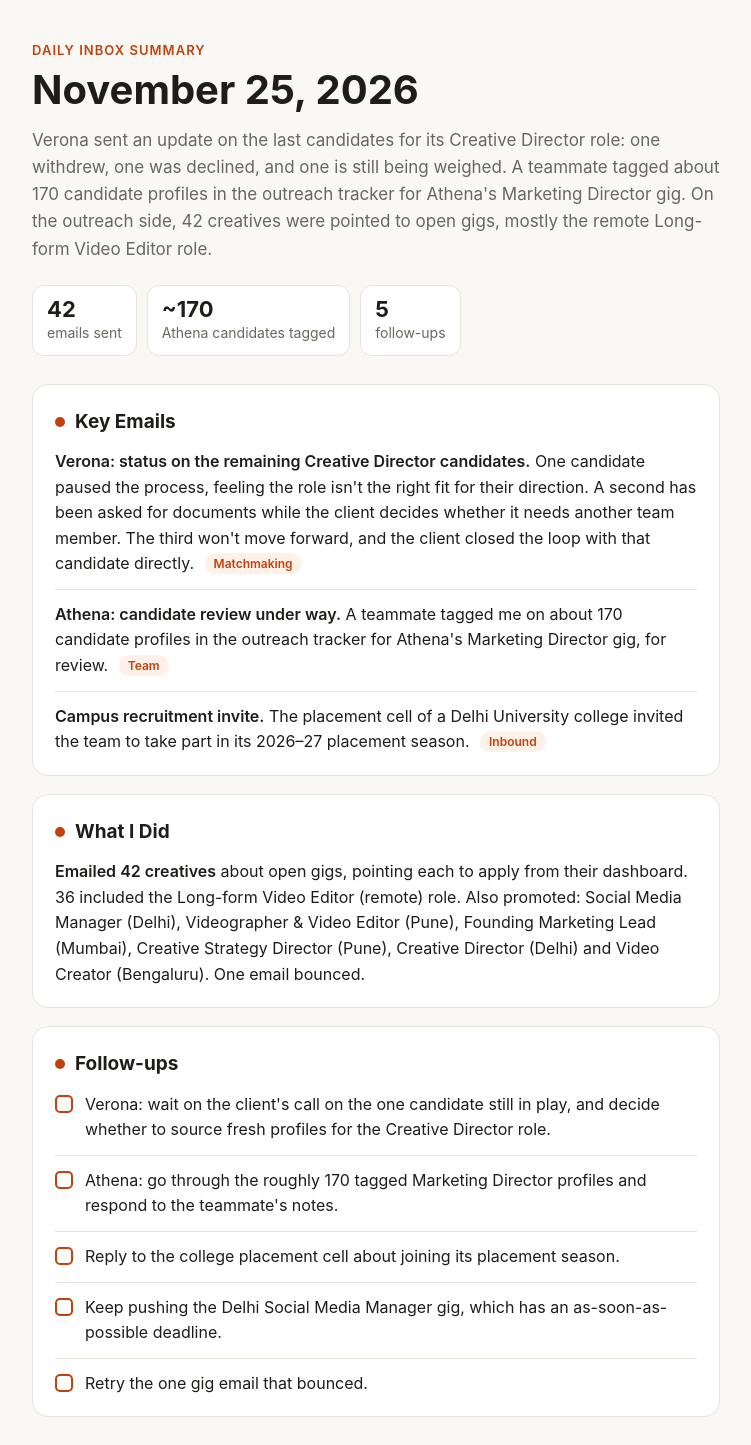
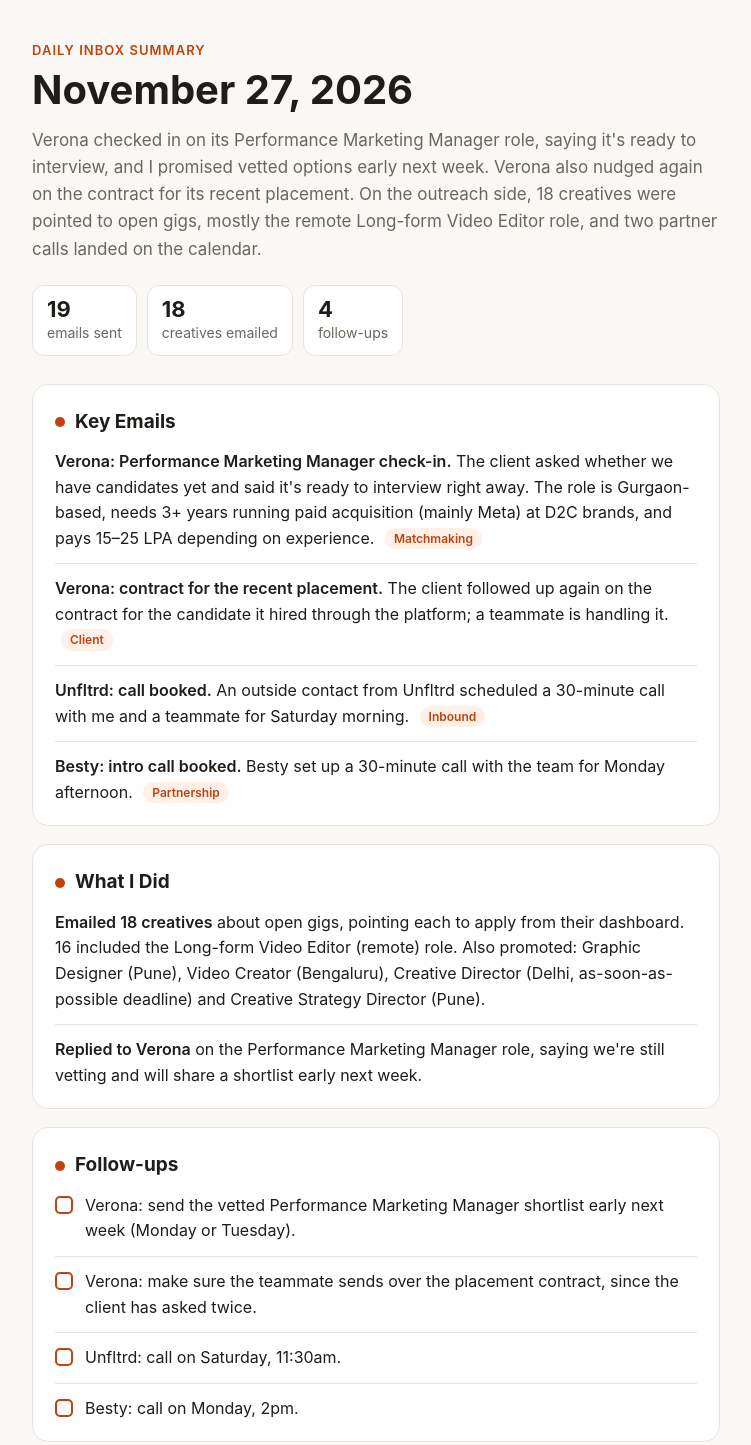
Before and after one commit to avantinagral/avantinagral.github.io, a plain HTML site: page index.html in a window 1280 px wide. Shown: the top 1445 px of the page, without its empty margins (264-1015 px from the left). Drawn offline with Linux system fonts and the light colour scheme.

Commit message:
Daily summary for November 27, 2026

```diff
--- a/index.html
+++ b/index.html
@@ -3,7 +3,7 @@
 <head>
 <meta charset="utf-8">
 <meta name="viewport" content="width=device-width, initial-scale=1">
-<title>November 25, 2026</title>
+<title>November 27, 2026</title>
 <meta name="description" content="A high-level daily summary of email activity.">
 <style>
   :root {
@@ -78,43 +78,44 @@
 <main>
   <header>
     <p class="eyebrow">Daily inbox summary</p>
-    <h1>November 25, 2026</h1>
+    <h1>November 27, 2026</h1>
     <p class="overview">
-      Verona sent an update on the last candidates for its Creative Director role: one withdrew, one was declined, and one
-      is still being weighed. A teammate tagged about 170 candidate profiles in the outreach tracker for Athena's Marketing
-      Director gig. On the outreach side, 42 creatives were pointed to open gigs, mostly the remote Long-form Video Editor role.
+      Verona checked in on its Performance Marketing Manager role, saying it's ready to interview, and I promised vetted
+      options early next week. Verona also nudged again on the contract for its recent placement. On the outreach side,
+      18 creatives were pointed to open gigs, mostly the remote Long-form Video Editor role, and two partner calls landed on the calendar.
     </p>
     <ul class="stats">
-      <li><strong>42</strong>emails sent</li>
-      <li><strong>~170</strong>Athena candidates tagged</li>
-      <li><strong>5</strong>follow-ups</li>
+      <li><strong>19</strong>emails sent</li>
+      <li><strong>18</strong>creatives emailed</li>
+      <li><strong>4</strong>follow-ups</li>
     </ul>
   </header>
 
   <section>
     <h2><span class="dot"></span>Key Emails</h2>
     <ul class="items">
-      <li><span class="label">Verona: status on the remaining Creative Director candidates.</span> One candidate paused the process, feeling the role isn't the right fit for their direction. A second has been asked for documents while the client decides whether it needs another team member. The third won't move forward, and the client closed the loop with that candidate directly. <span class="tag">Matchmaking</span></li>
-      <li><span class="label">Athena: candidate review under way.</span> A teammate tagged me on about 170 candidate profiles in the outreach tracker for Athena's Marketing Director gig, for review. <span class="tag">Team</span></li>
-      <li><span class="label">Campus recruitment invite.</span> The placement cell of a Delhi University college invited the team to take part in its 2026–27 placement season. <span class="tag">Inbound</span></li>
+      <li><span class="label">Verona: Performance Marketing Manager check-in.</span> The client asked whether we have candidates yet and said it's ready to interview right away. The role is Gurgaon-based, needs 3+ years running paid acquisition (mainly Meta) at D2C brands, and pays 15–25 LPA depending on experience. <span class="tag">Matchmaking</span></li>
+      <li><span class="label">Verona: contract for the recent placement.</span> The client followed up again on the contract for the candidate it hired through the platform; a teammate is handling it. <span class="tag">Client</span></li>
+      <li><span class="label">Unfltrd: call booked.</span> An outside contact from Unfltrd scheduled a 30-minute call with me and a teammate for Saturday morning. <span class="tag">Inbound</span></li>
+      <li><span class="label">Besty: intro call booked.</span> Besty set up a 30-minute call with the team for Monday afternoon. <span class="tag">Partnership</span></li>
     </ul>
   </section>
 
   <section>
     <h2><span class="dot"></span>What I Did</h2>
     <ul class="items">
-      <li><span class="label">Emailed 42 creatives</span> about open gigs, pointing each to apply from their dashboard. 36 included the Long-form Video Editor (remote) role. Also promoted: Social Media Manager (Delhi), Videographer &amp; Video Editor (Pune), Founding Marketing Lead (Mumbai), Creative Strategy Director (Pune), Creative Director (Delhi) and Video Creator (Bengaluru). One email bounced.</li>
+      <li><span class="label">Emailed 18 creatives</span> about open gigs, pointing each to apply from their dashboard. 16 included the Long-form Video Editor (remote) role. Also promoted: Graphic Designer (Pune), Video Creator (Bengaluru), Creative Director (Delhi, as-soon-as-possible deadline) and Creative Strategy Director (Pune).</li>
+      <li><span class="label">Replied to Verona</span> on the Performance Marketing Manager role, saying we're still vetting and will share a shortlist early next week.</li>
     </ul>
   </section>
 
   <section>
     <h2><span class="dot"></span>Follow-ups</h2>
     <ul class="items check">
-      <li><span class="box"></span><span>Verona: wait on the client's call on the one candidate still in play, and decide whether to source fresh profiles for the Creative Director role.</span></li>
-      <li><span class="box"></span><span>Athena: go through the roughly 170 tagged Marketing Director profiles and respond to the teammate's notes.</span></li>
-      <li><span class="box"></span><span>Reply to the college placement cell about joining its placement season.</span></li>
-      <li><span class="box"></span><span>Keep pushing the Delhi Social Media Manager gig, which has an as-soon-as-possible deadline.</span></li>
-      <li><span class="box"></span><span>Retry the one gig email that bounced.</span></li>
+      <li><span class="box"></span><span>Verona: send the vetted Performance Marketing Manager shortlist early next week (Monday or Tuesday).</span></li>
+      <li><span class="box"></span><span>Verona: make sure the teammate sends over the placement contract, since the client has asked twice.</span></li>
+      <li><span class="box"></span><span>Unfltrd: call on Saturday, 11:30am.</span></li>
+      <li><span class="box"></span><span>Besty: call on Monday, 2pm.</span></li>
     </ul>
   </section>
 
```
